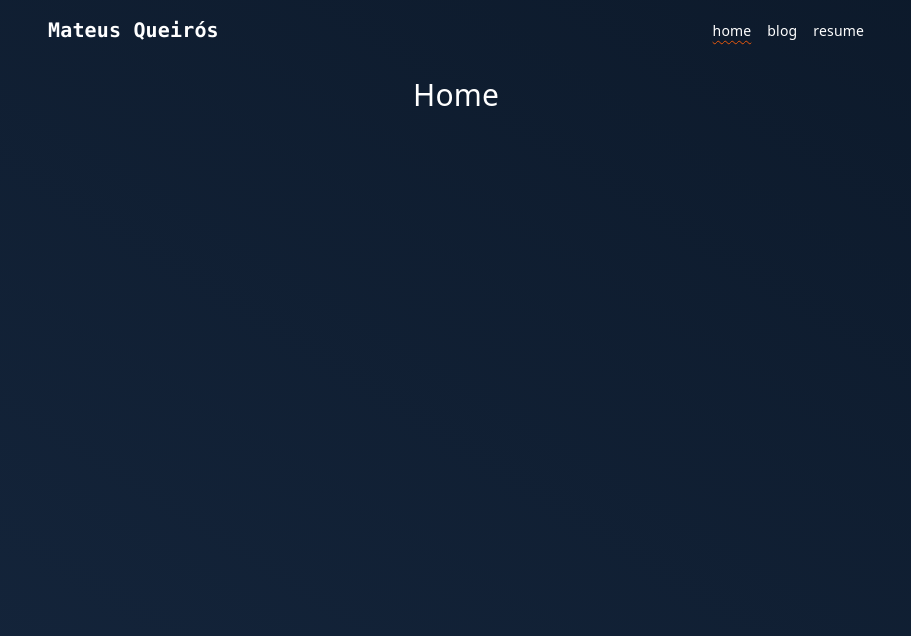
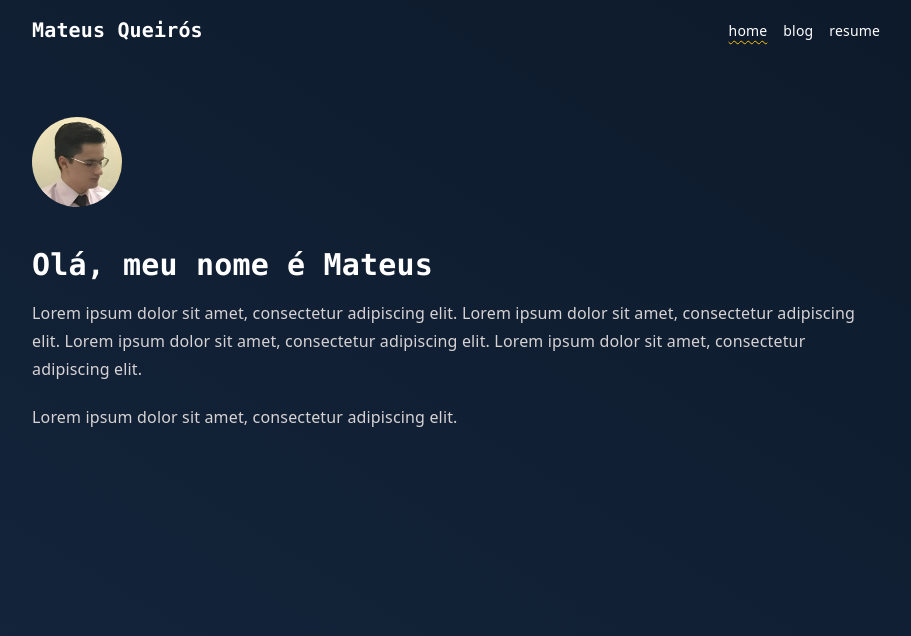
Before and after one commit to mateuscqueiros/portfolio-v2, a React (Vite) app: page / in a window 1280 px wide. Shown: the top 636 px of the page, without its empty margins (184-1095 px from the left). Built offline with nearby package versions, Linux system fonts and the light colour scheme.

Commit message:
colors & home content

```diff
--- a/src/components/header.tsx
+++ b/src/components/header.tsx
@@ -11,7 +11,7 @@ export function Header() {
 
   return (
     <>
-      <header className="w-full flex flex-row flex-wrap justify-between items-center my-4 pb-4 px-4">
+      <header className="w-full flex flex-row flex-wrap justify-between items-center my-4 pb-4 mx-4">
         <Link className="shadow-none hover:shadow-none" to="/" viewTransition>
           <h2 className="text-xl font-semibold text-center md:text-left font-mono line-clamp-4">
             Mateus Queirós
--- a/src/components/layout.tsx
+++ b/src/components/layout.tsx
@@ -6,9 +6,9 @@ export type MainLayoutProps = {};
 export function MainLayout({}: MainLayoutProps) {
   return (
     <>
-      <div className="max-w-4xl flex flex-col items-center mx-auto px-4 sm:px-6">
+      <div className="max-w-4xl flex flex-col items-center mx-auto sm:px-6">
         <Header />
-        <main className="flex flex-col">
+        <main className="w-full flex flex-col">
           <Outlet />
         </main>
       </div>
--- a/src/features/blog/page/article.tsx
+++ b/src/features/blog/page/article.tsx
@@ -29,8 +29,6 @@ export function BlogArticle({ getArticle }: { getArticle: any }) {
   const { id } = useParams();
 
   const result = use<ApiResponse<string>>(getArticle);
-
-  console.log(result);
 
   if (!result.success || result.data.startsWith("<!doctype html>"))
     return (
--- a/src/index.css
+++ b/src/index.css
@@ -1,25 +1,17 @@
 @import "tailwindcss";
 
 @theme {
-  --color-primary: #ea580c;
+  --color-primary: #FFC107;
   --color-secondary: #5094ed;
   --color-tertiary: #676767ed;
 
+  --color-selection-background: color-mix(in srgb, var(--color-primary) 10%, transparent);
+
   --color-muted-foreground: #99a1af;
-
-  --color-button-bg: transparent;
-  --color-button-bg-hover: #1568d5;
-
-  --color-badge-bg-color: #1568d5;
-  --color-badge-color: #fff;
+  --color-prose-foreground: #d7d3d4;
 
   --color-background-start-rgb: #0c192a;
   --color-background-end-rgb: #15263d;
-
-  --color-blog-border: #1568d5;
-  --color-blog-bg: #4796ff2b;
-  --blog-border-shadow: inset 0 -2px 0 var(--blog-border);
-  --blog-bg-shadow: inset 0 -1.8em 0 var(--blog-bg);
 }
 
 body {
@@ -47,6 +39,11 @@ textarea {
   letter-spacing: 0.01em;
 }
 
+p {
+  line-height: 1.75;
+  @apply text-prose-foreground mb-5;
+}
+
 h1 {
   @apply text-3xl;
 }
@@ -67,5 +64,5 @@ h1 {
 }
 
 ::selection {
-  @apply bg-tertiary;
+  @apply bg-selection-background;
 }
--- a/src/pages/blog.tsx
+++ /dev/null
@@ -1,5 +0,0 @@
-import "../styles/post.css";
-
-export function BlogPage() {
-  return <h1>Blog</h1>;
-}
--- a/src/pages/home.tsx
+++ b/src/pages/home.tsx
@@ -1,3 +1,23 @@
 export function HomePage() {
-  return <h1>Home</h1>;
+  return (
+    <>
+      <div className="w-full flex flex-col items-start mt-10">
+        <img
+          src="/src/assets/me.jpg"
+          alt="me"
+          className="w-full max-w-[90px] rounded-full mb-10"
+        />
+        <h1 className="text-3xl font-bold font-mono mb-4">
+          Olá, meu nome é Mateus
+        </h1>
+        <p>
+          Lorem ipsum dolor sit amet, consectetur adipiscing elit. Lorem ipsum
+          dolor sit amet, consectetur adipiscing elit. Lorem ipsum dolor sit
+          amet, consectetur adipiscing elit. Lorem ipsum dolor sit amet,
+          consectetur adipiscing elit.
+        </p>
+        <p>Lorem ipsum dolor sit amet, consectetur adipiscing elit.</p>
+      </div>
+    </>
+  );
 }
--- a/src/styles/post.css
+++ b/src/styles/post.css
@@ -26,7 +26,6 @@
 }
 
 .post p {
-  line-height: 1.8;
   @apply text-gray-300 my-6;
 }
 
```
Also changed, not shown: src/assets/me.jpg (renamed from src/assets/selfie.jpg).
